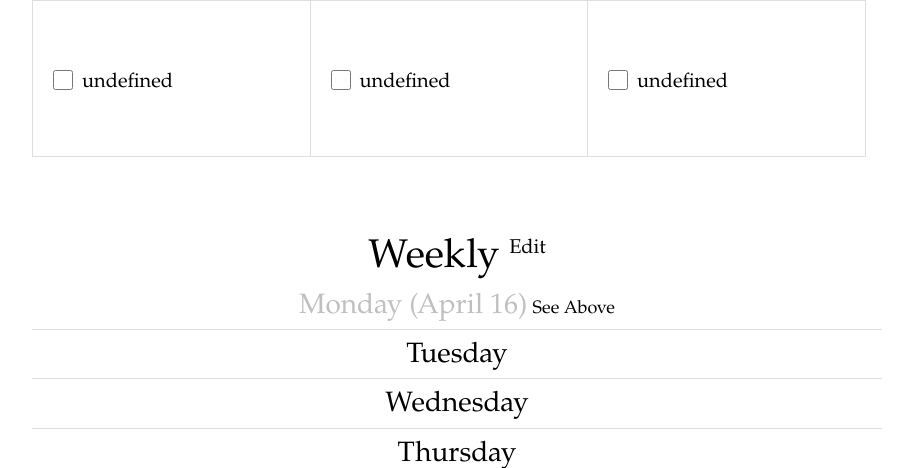
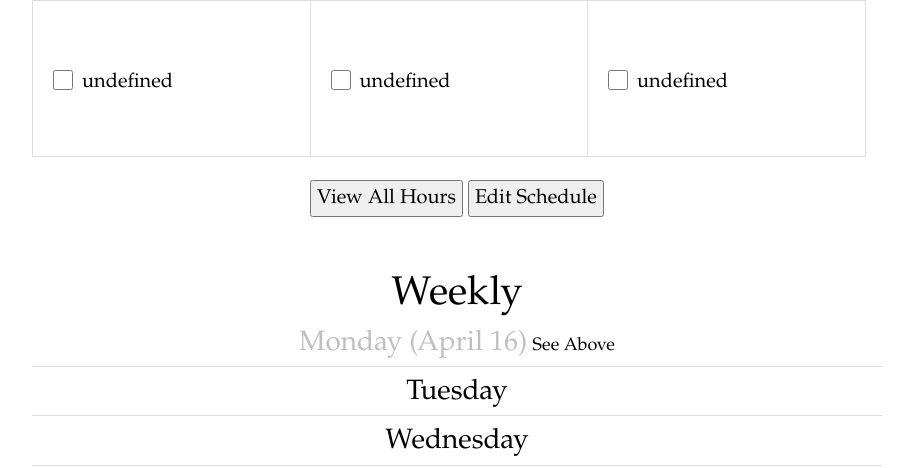
Before and after one commit to zharry/Sched-Mgr, a PHP site: page /admin.html in a window 1280 px wide. Shown: the part 235-703 px from the top of the page, without its empty margins (183-1096 px from the left). Run offline with PHP 8.4, Linux system fonts and the light colour scheme; data that the repository does not hold is empty.

Commit message:
Fetch All Hours, Bug Fixes

```diff
--- a/admin.html
+++ b/admin.html
@@ -46,10 +46,16 @@ Description: Schedule Manager for Administrators
 					</div>
                 </div>
             </div>
-        <br/>
-        <br/>
+			<br/>
+
+			<center>
+				<button class="viewall dialog-link midaction" data-dialog="viewall" id="viewallbutton" onclick="fetchAllHours()">View All Hours</button>
+				<button class="edit dialog-link midaction" data-dialog="edit">Edit Schedule </button>
+			</center>
+
+			<br/>
             <div id="week" class="bodyElem">
-                <div class="title" style="margin-bottom: -20px">Weekly <sup class="edit dialog-link" data-dialog="edit"> Edit</sup></div>
+                <div class="title" style="margin-bottom: -20px">Weekly</div>
                 <div class="oneWeekday">
                     <div class="subtitle collapsible">
                         Monday
@@ -167,8 +173,19 @@ Description: Schedule Manager for Administrators
 			</tbody></table>
 			<br>
 		</div>
-		<button type="submit" class="btn btn-default" style="width:100%" onclick="saveSchedule();">Save Schedule</button>
+		<button type="submit" class="btn btn-default" style="width:100%; padding: 5px;" onclick="saveSchedule();">Save Schedule</button>
 		<br/>
+		</div>
+
+		<!-- Weekly Edit Dialog -->
+		<div class="dialog" id="viewall" title="Master Sheet">
+		<div style="max-height: 75vh; overflow-x: hidden; overflow-y: scroll; margin-left: -20px; margin-right: -20px;">
+			<div id="viewallbody">
+			</div>
+		</div>
+		<center>
+			<button class="btn btn-default" style="padding: 5px; margin-top: 15px; margin-bottom: 5px;" onclick="exportToExcel('exporttable', 'Test');">Export to Excel</button>
+		</center>
 		</div>
 
         <script src="src/ajax.js"></script>
--- a/src/ajax.js
+++ b/src/ajax.js
@@ -133,6 +133,20 @@ function periodInDiv(data, period, dayOfWeek, returnOnlyID = false) {
 
 // Ajax Requests
 
+/* Fetch All Hours
+*/
+function fetchAllHours() {
+	ajax('shifts/getAll.php', {}, viewAllHours);
+}
+
+/* Toggle Shift
+Note: This function should not be called on it's own,
+	  it's parameters should be automatically generated by the webpage
+Parameters:
+	desc - String, Description of shift to toggle
+	hours - Double, Number of hours
+	name - String, Name of person
+*/
 function toggleShift(desc, hours, name) {
 	ajax('shifts/setShift.php', {
 		Description: desc,
@@ -148,7 +162,7 @@ Parameters:
 */
 function fetchIndividual(name, dialogID) {
 	ajax("shifts/getHours.php", {Name: name}, getHours, {ID: dialogID});
-	ajax("shifts/getCompleted.php", {Name: name}, getCompleted, {ID: dialogID});
+	ajax("shifts/getCompleted.php", {Name: name}, getCompleted, {Name: name, ID: dialogID});
 }
 
 /* Add/Edit Custom Shift (Clicking Edit Custom Shift "Save Button")
@@ -489,3 +503,25 @@ function setShift(response) {
 	} catch(e) {
 	}
 }
+
+/* View All Hours (Invoked by fetchAllHours)
+Parameters:
+	response - JSON, API response from backend
+Global Variables:
+	ajaxRequests - int, amount of AJAX requests still in progress
+*/
+function viewAllHours(response) {
+	try {
+		var r = JSON.parse(response).data;
+		var innerHTML = "<table class=\"displayAllTable\" id=\"exporttable\"><tr><td><b>Name</b></td><td><b>Hours</b></td></tr>";
+		for (var name in r) {
+			innerHTML += "<tr><td>" + name + "</td><td>" + r[name]+"</td></tr>";
+		}
+		innerHTML += "</table>";
+		document.getElementById("viewallbody").innerHTML = innerHTML;
+	} catch(e) {
+		// Error Occurred
+		alert(e);
+	}
+	ajaxRequests -= 1;
+}
--- a/src/script.js
+++ b/src/script.js
@@ -1,5 +1,5 @@
 var isAdmin = false; // Check to see if the page is admin or not
-var ajaxRequests = 1; // Used by Loading Screen to check how many active AJAX requests are still ongoing
+var ajaxRequests = 0; // Used by Loading Screen to check how many active AJAX requests are still ongoing
 var uniqueID = 371; // Used in Admin page dialog generation to provide each div with a unique ID
 
 // Constants
@@ -49,10 +49,9 @@ function indexLoad(update = false) {
 	}
 
 	// Finish Up
-	if (isAdmin)
+	if (isAdmin) {
 		initializeDialogs();
-
-	ajaxRequests -= 1;
+	}
 }
 // Set isAdmin to true, so that every other function will load admin elements
 function adminLoad() {
--- a/src/style.css
+++ b/src/style.css
@@ -71,6 +71,7 @@ ul {
 	content: "See Above" !important;
     color: black;
     padding-left: 5px;
+	cursor: inherit !important;
 }
 .heading {
     font-weight: bold;
@@ -169,8 +170,24 @@ position: fixed;
 	cursor: pointer;
 }
 .ui-dialog {
-	box-shadow: #bfbfbf5f 0 0 0 100vw;
-	max-width: calc(100% - 20px);
+	box-shadow: #4444445f 0 0 0 100vw;
+	width: calc(100% - 20px);
+}
+.midaction {
+	padding: 5px;
+}
+table {
+    border-collapse: collapse;
+    min-width: 75%;
+	margin: auto;
+}
+td, th {
+    border: 1px solid #dddddd;
+    text-align: left;
+    padding: 8px;
+}
+tr:nth-child(even) {
+    background-color: #f6f6f6;
 }
 
 /* MEDIA QUERIES */
--- a/src/ui.js
+++ b/src/ui.js
@@ -2,12 +2,31 @@ function initializeDialogs() {
 	$( ".dialog" ).dialog({
 		autoOpen: false,
 		resizable: false,
-		width: 500
+		width: 650
 	});
 
 	// Link to open the dialog
 	$( ".dialog-link" ).click(function( event ) {
+		// Close any opened text-boxes
+		var a = document.getElementsByClassName("ui-icon-closethick");
+		try {
+			for (var k in a)
+				a[k].click();
+		} catch(e) {
+		}
 		$( "#" + this.dataset.dialog ).dialog( "open" );
 		event.preventDefault();
 	});
 }
+
+var exportToExcel = (function() {
+  var uri = 'data:application/vnd.ms-excel;base64,'
+    , template = '<html xmlns:o="urn:schemas-microsoft-com:office:office" xmlns:x="urn:schemas-microsoft-com:office:excel" xmlns="http://www.w3.org/TR/REC-html40"><head><!--[if gte mso 9]><xml><x:ExcelWorkbook><x:ExcelWorksheets><x:ExcelWorksheet><x:Name>{worksheet}</x:Name><x:WorksheetOptions><x:DisplayGridlines/></x:WorksheetOptions></x:ExcelWorksheet></x:ExcelWorksheets></x:ExcelWorkbook></xml><![endif]--><meta http-equiv="content-type" content="text/plain; charset=UTF-8"/></head><body><table>{table}</table></body></html>'
+    , base64 = function(s) { return window.btoa(unescape(encodeURIComponent(s))) }
+    , format = function(s, c) { return s.replace(/{(\w+)}/g, function(m, p) { return c[p]; }) }
+  return function(table, name) {
+    if (!table.nodeType) table = document.getElementById(table)
+    var ctx = {worksheet: name || 'Worksheet', table: table.innerHTML}
+    window.location.href = uri + base64(format(template, ctx))
+  }
+})()
--- a/to-do.txt
+++ b/to-do.txt
@@ -1,2 +1 @@
-- Fetch all hours
 - renaming
```
